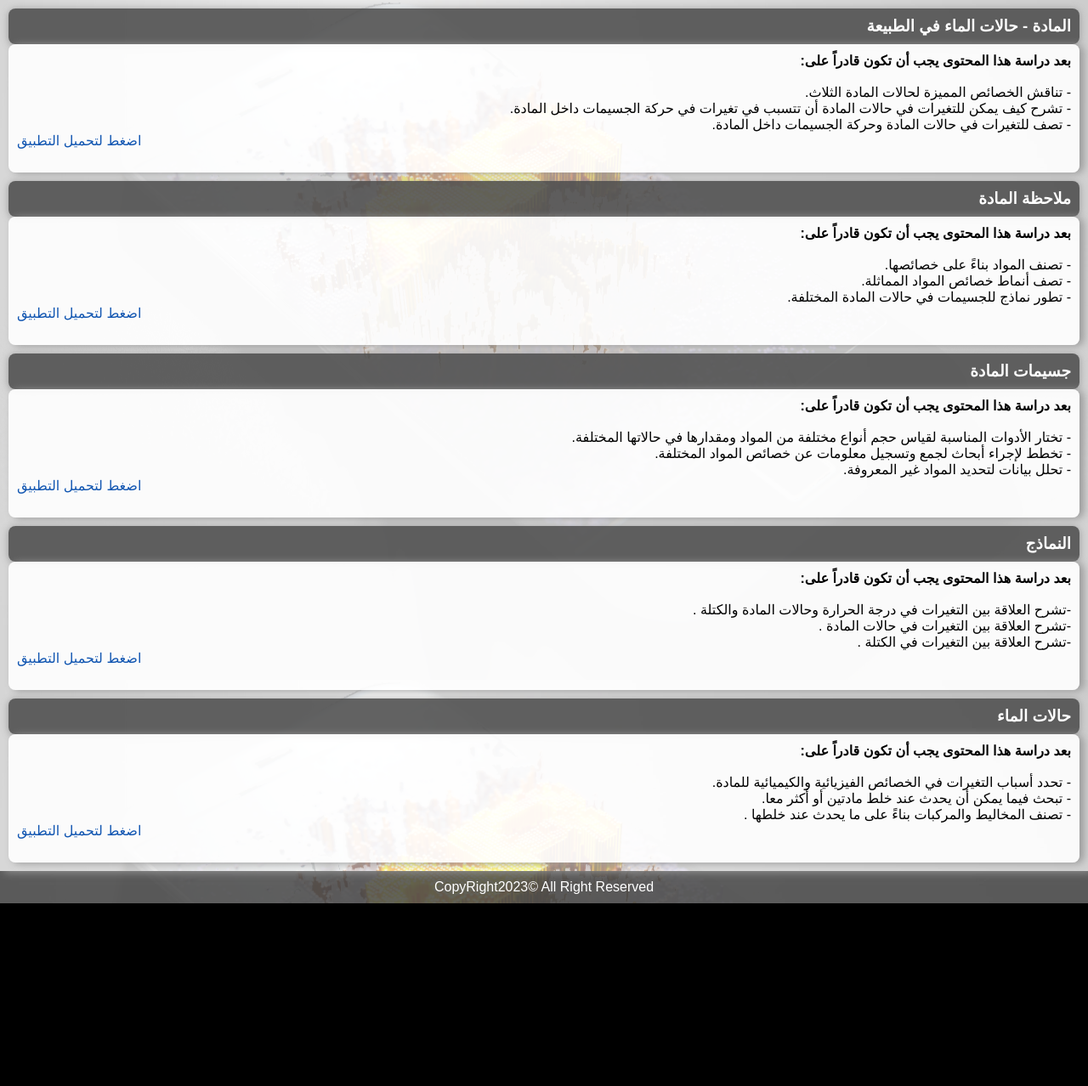
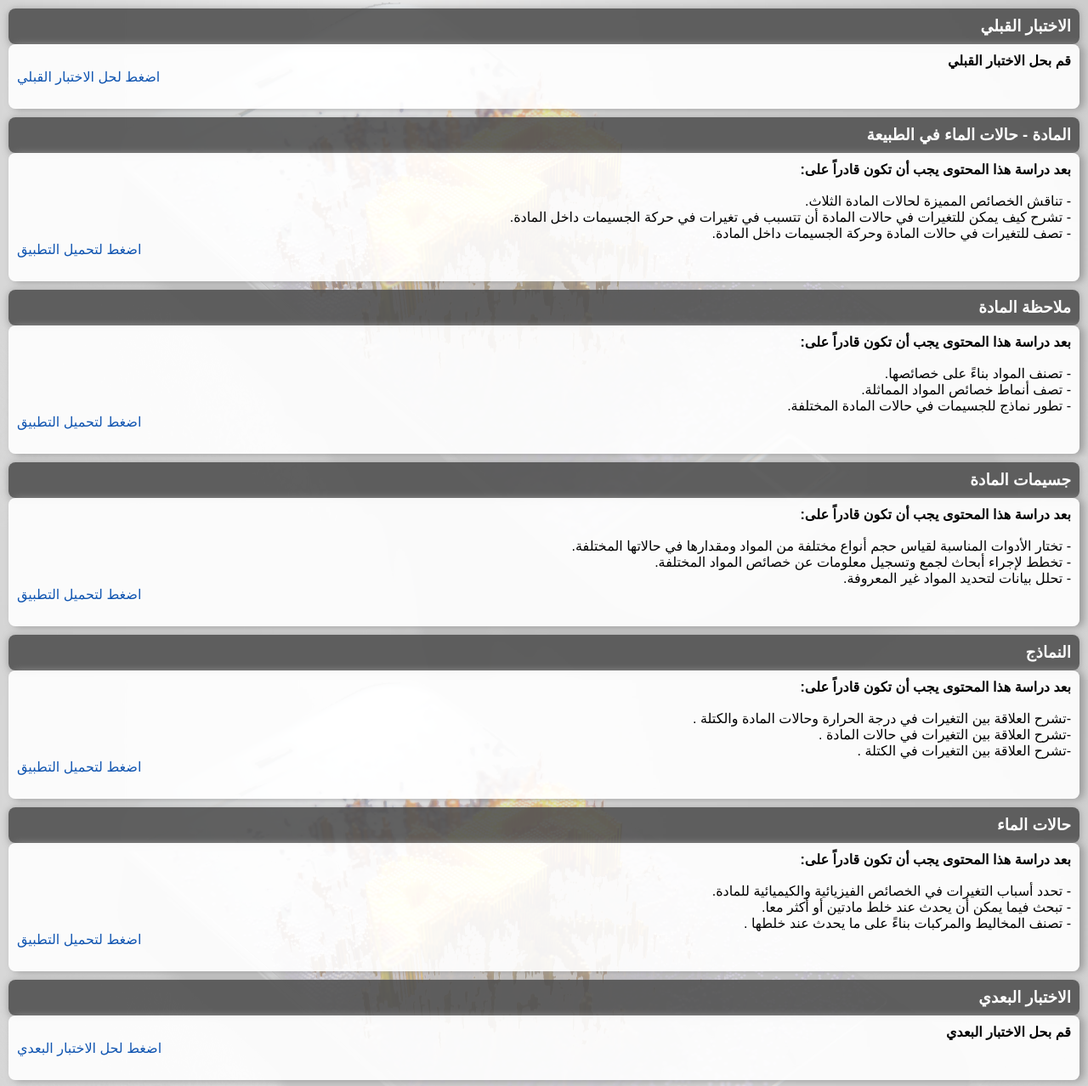
Before and after one commit to Dr-ramy/site90, a plain HTML site: page learning/2learn/index.html in a window 1280 px wide. Shown: the top 1278 px of the page at 85% size. Before the commit the page ends 1063 px from the top, so only its background shows below. Drawn offline with Linux system fonts and the light colour scheme.

Commit message:
Update index.html

```diff
--- a/learning/2learn/index.html
+++ b/learning/2learn/index.html
@@ -10,6 +10,16 @@
     </head>
     <body>
 <div class="post">
+  <article>
+    <header>
+    <h3 id="part2">الاختبار القبلي</h3>
+    </header>
+    <section>
+      <p><h4>قم بحل الاختبار القبلي</h4>
+      <p class="page"><a href="pretest.html"> اضغط لحل الاختبار القبلي</a></p>
+      <br />
+    </section>
+</article>
 
             <article>
                 <header>
@@ -91,6 +101,17 @@
           <br />
         </section>
     </article>
+
+    <article>
+      <header>
+      <h3 id="part2">الاختبار البعدي</h3>
+      </header>
+      <section>
+        <p><h4>قم بحل الاختبار البعدي</h4>
+        <p class="page"><a href="posttest.html"> اضغط لحل الاختبار البعدي</a></p>
+        <br />
+      </section>
+  </article>
 </div>
         <div class="clearfix"></div>
         <footer>CopyRight2023&copy; All Right Reserved </footer>
```
